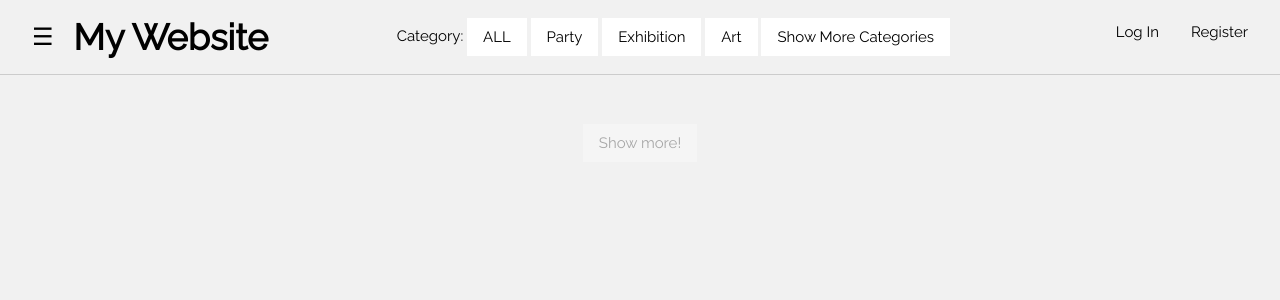
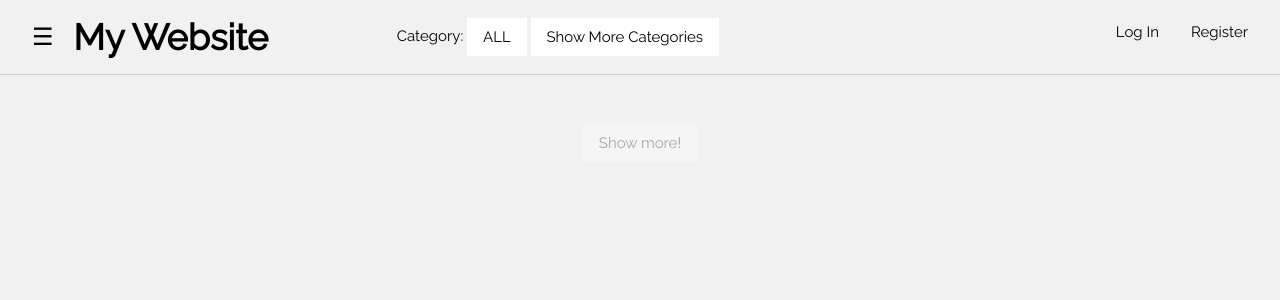
Before and after one commit to tomazinhal/smi_final_1617, a PHP site: page /mainPage.php in a window 1280 px wide. Shown: the top 300 px of the page. Run offline with PHP 8.4, Linux system fonts and the light colour scheme; data that the repository does not hold is empty; some libraries are stand-ins or nearby versions.

Commit message:
Dynamic categories

```diff
--- a/php/mainPage.php
+++ b/php/mainPage.php
@@ -61,15 +61,19 @@
     <a href="mainPage.php"><h1 style="display:inline-block; vertical-align:middle" ><b>My Website</b></h1></a>
     <span  style="margin-left:10%">Category:</span>
     <button class="w3-button w3-white we-card" id="-1">ALL</button>
-    <button class="w3-button w3-white we-card" id="0">Party</button>
-    <button class="w3-button w3-white we-card" id="1">Exhibition</button>
-    <button class="w3-button w3-white we-card" id="2">Art</button>
+
     <div class="w3-dropdown-hover">
       <button class="w3-button w3-white we-card">Show More Categories</button>
       <div class="w3-dropdown-content w3-bar-block w3-border" style="max-height:400px; overflow-y:scroll;">
-        <a href="#" class="w3-bar-item w3-button" id="3">Festival</a>
+        <?php
+          for($i = 0; $i < count($eventTypes); $i++){
+            echo '<button style="width:100%" class="w3-button w3-white we-card" id="' . $eventTypes[$i][0] . '">' . $eventTypes[$i][1] . '</button>';
+          }
+        ?>
+
+        <!--<a href="#" class="w3-bar-item w3-button" id="3">Festival</a>
         <a href="#" class="w3-bar-item w3-button">Option 2</a>
-        <a href="#" class="w3-bar-item w3-button">Option 3</a>
+        <a href="#" class="w3-bar-item w3-button">Option 3</a>-->
       </div>
     </div>
 
```
